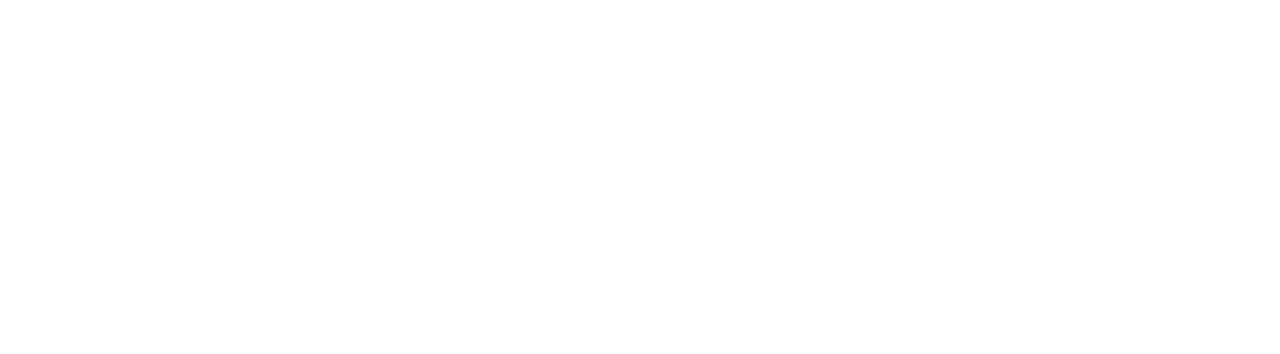
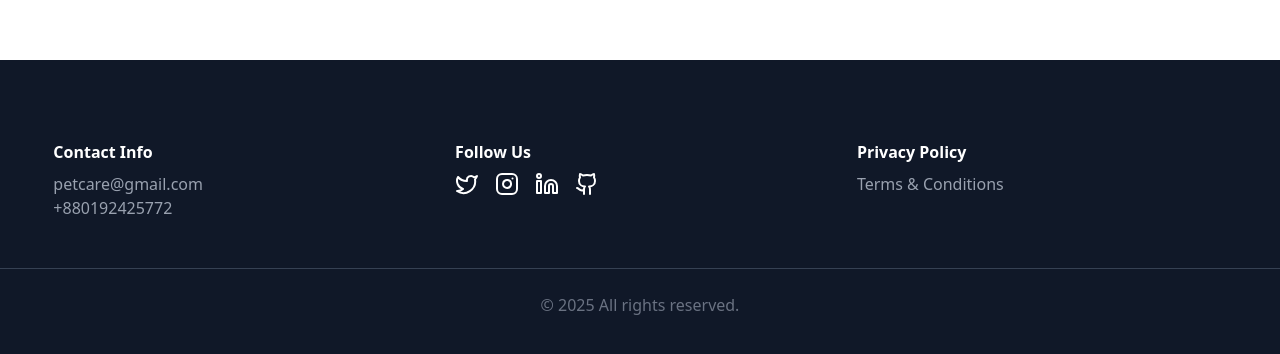
Before and after one commit to SamiunAuntor/PH-Assignment-9_Pet-Care, a React (Vite) app: page / in a window 1280 px wide. Shown: the part 740-1094 px from the top of the page. Before the commit the page ends 800 px from the top, so only its background shows below. Built offline with nearby package versions, Linux system fonts and the light colour scheme.

Commit message:
added footer section

```diff
--- a/src/Components/Footer.jsx
+++ b/src/Components/Footer.jsx
@@ -1,10 +1,49 @@
 import React from 'react';
+import { Twitter, Instagram, Linkedin, Github } from 'lucide-react';
 
 const Footer = () => {
     return (
-        <div>
+        <footer className="w-full bg-gray-900 text-white pt-20 pb-10">
+            {/* 3-column section */}
+            <div className="w-11/12 mx-auto grid grid-cols-1 md:grid-cols-3 gap-8 text-center md:text-left">
+                {/* Column 1: Contact Info */}
+                <div>
+                    <h3 className="font-semibold mb-2">Contact Info</h3>
+                    <p className="text-gray-400">petcare@gmail.com</p>
+                    <p className="text-gray-400">+880192425772</p>
+                </div>
 
-        </div>
+                {/* Column 2: Social Links */}
+                <div>
+                    <h3 className="font-semibold mb-2">Follow Us</h3>
+                    <div className="flex justify-center md:justify-start space-x-4 mt-2">
+                        <a href="#" className="hover:text-green-400 transition-colors">
+                            <Twitter size={24} />
+                        </a>
+                        <a href="#" className="hover:text-pink-500 transition-colors">
+                            <Instagram size={24} />
+                        </a>
+                        <a href="#" className="hover:text-blue-600 transition-colors">
+                            <Linkedin size={24} />
+                        </a>
+                        <a href="#" className="hover:text-gray-500 transition-colors">
+                            <Github size={24} />
+                        </a>
+                    </div>
+                </div>
+
+                {/* Column 3: Privacy Policy */}
+                <div>
+                    <h3 className="font-semibold mb-2">Privacy Policy</h3>
+                    <p className="text-gray-400">Terms & Conditions</p>
+                </div>
+            </div>
+
+            {/* Footer Bottom */}
+            <div className="mt-12 border-t border-gray-700 pt-6 text-center text-gray-500">
+                © 2025 All rights reserved.
+            </div>
+        </footer>
     );
 };
 
--- a/src/Pages/Layouts/HomeLayout.jsx
+++ b/src/Pages/Layouts/HomeLayout.jsx
@@ -1,5 +1,7 @@
 import React from 'react';
 import NavBar from '../../Components/NavBar';
+import { Outlet } from 'react-router';
+import Footer from '../../Components/Footer';
 
 const HomeLayout = () => {
     return (
@@ -7,6 +9,14 @@
             <nav>
                 <NavBar></NavBar>
             </nav>
+            <main className='min-h-screen'>
+                <Outlet>
+
+                </Outlet>
+            </main>
+            <footer>
+                <Footer></Footer>
+            </footer>
         </div>
     );
 };
```
